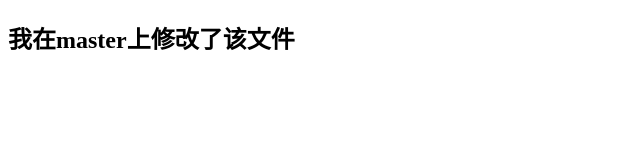
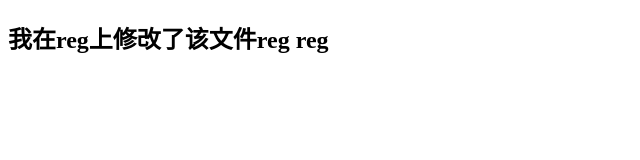
Before and after one commit to sweet-han/han_project, a plain HTML site: page 冲突.html in a window 1280 px wide. Shown: the whole page, without its empty margins (0-640 px from the left). Drawn offline with Linux system fonts and the light colour scheme.

Commit message:
在reg上修改了冲突文件中内容

```diff
--- a/冲突.html
+++ b/冲突.html
@@ -6,6 +6,6 @@
     <title>Document</title>
 </head>
 <body>
-    <h2>我在master上修改了该文件</h2>
+    <h2>我在reg上修改了该文件reg reg</h2>
 </body>
 </html>
```
